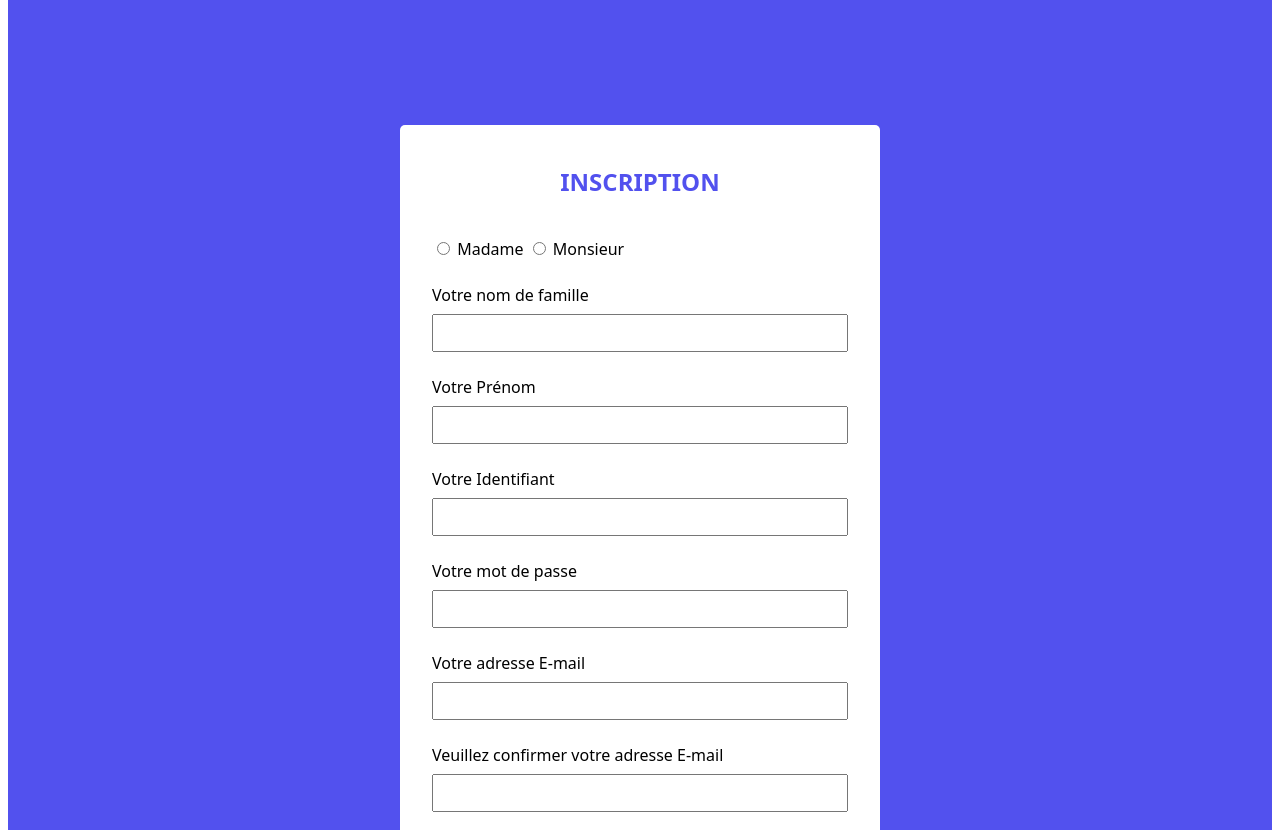
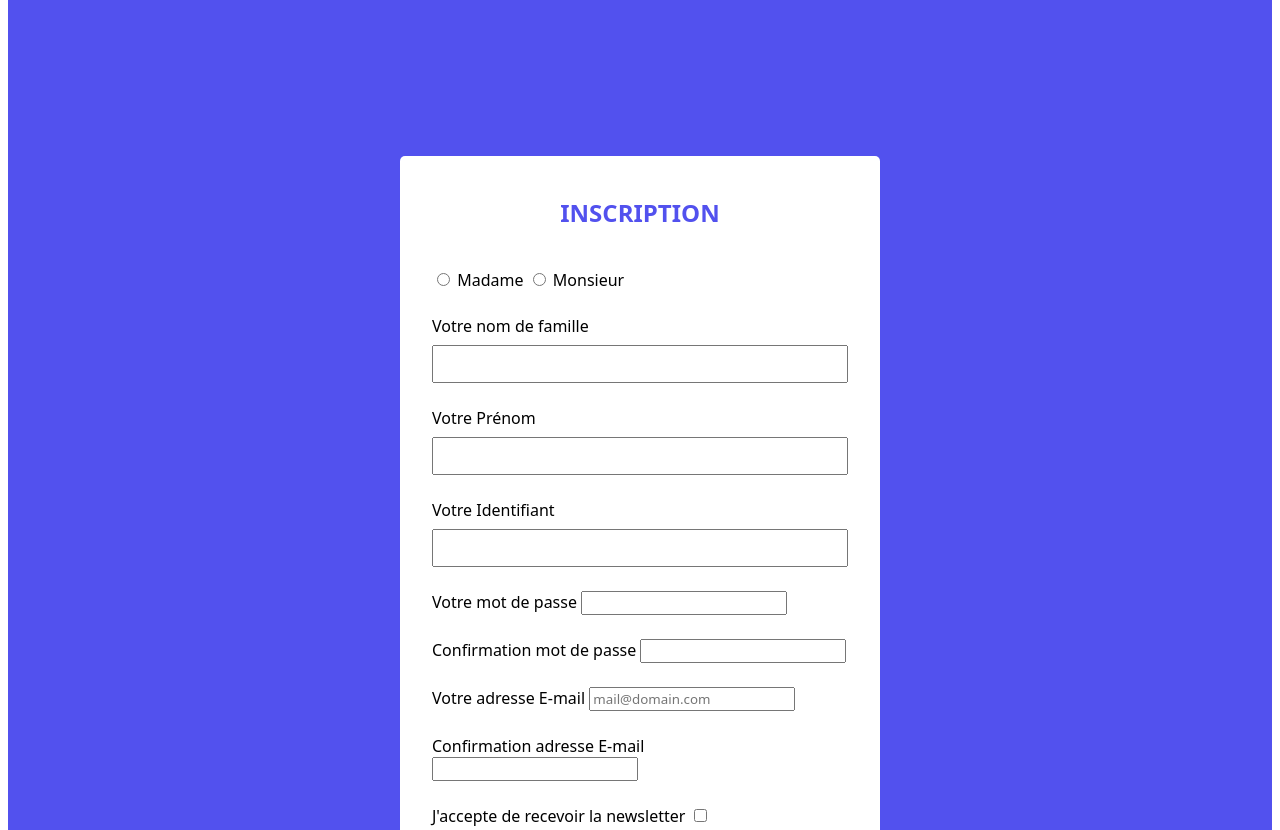
Before and after one commit to ALEXCOOL97437/projet-ecf, a plain HTML site: page formulaire-inscription.html in a window 1280 px wide. Shown: the part 300-1130 px from the top of the page. Drawn offline with Linux system fonts and the light colour scheme.

Commit message:
update formulaire inscription

```diff
--- a/formulaire-inscription.html
+++ b/formulaire-inscription.html
@@ -18,7 +18,7 @@
         </nav>
     </header>
     <div class="formulaire">
-      <form id="register-form">
+      <form id="register-form" onsubmit="return validateForm()">
         <h1>INSCRIPTION</h1>
         <div class="input-group">
           <input type="radio" id="female" name="civility" value="female">
@@ -30,35 +30,41 @@
 
         <div class="input-group">
             <label for="name">Votre nom de famille</label>
-            <input type="text" id="name" name="name">
+            <input type="text" id="name" name="name" required>
         </div>
 
         <div class="input-group">
             <label for="firstname">Votre Prénom</label>
-            <input type="text" id="firstname" name="firstname">
+            <input type="text" id="firstname" name="firstname" required>
         </div>
 
         <div class="input-group">
             <label for="identifiant">Votre Identifiant</label>
-            <input type="text" id="identifiant" name="identifiant">
+            <input type="text" id="identifiant" name="identifiant" required>
         </div>
         <div id="errorIdentifiant" class="error-message"></div>
 
         <div class="input-group">
             <label for="password">Votre mot de passe</label>
-            <input type="text" id="password" name="password">
+            <input type="password" id="password" name="password" required minlength="8">
         </div>
         <div id="errorPassword" class="error-message"></div>
 
         <div class="input-group">
+            <label for="password">Confirmation mot de passe</label>
+            <input type="password" id="confirmPassword" name="confirmPassword" required minlength="8">
+        </div>
+        <div id="errorConfirmPassword" class="error-message"></div>
+
+        <div class="input-group">
             <label for="email">Votre adresse E-mail</label>
-            <input type="text" id="email" name="email">
+            <input type="email" id="email" name="email" required placeholder="mail@domain.com">
         </div>
         <div id="errorEmail" class="error-message"></div>
 
         <div class="input-group">
-            <label for="confirmEmail">Veuillez confirmer votre adresse E-mail</label>
-            <input type="text" id="confirmEmail" name="confirmEmail">
+            <label for="confirmEmail">Confirmation adresse E-mail</label>
+            <input type="email" id="confirmEmail" name="confirmEmail" required>
         </div>
         <div id="errorConfirmEmail" class="error-message"></div>
 
@@ -68,7 +74,7 @@
         </div>
 
         <div class="input-action">
-            <button type="submit">Je m'inscris</button>
+            <button type="submit" id="buttonInscription">Je m'inscris</button>
         </div>
       </form>
     </div>
--- a/formulaire-inscription.js
+++ b/formulaire-inscription.js
@@ -30,6 +30,24 @@ password.addEventListener('input', (event) => {
         errorPassword.innerText = ''
     }
 });
+
+ //Pour confirmation mot de passe
+const confirmPassword = document.getElementById('confirmPassword')
+const errorConfirmPassword = document.getElementById('errorConfirmPassword')
+
+function validatePassword(inputpassword, inputConfirmPassword) {
+    if (inputpassword.value !== inputConfirmPassword.value) {
+        return 'Les mots de passe ne correspondent pas';
+    }
+    return ''
+};
+
+
+confirmPassword.addEventListener('input', () => {
+    const errorMessage = validatePassword(password, confirmPassword);
+    errorConfirmPassword.innerText = errorMessage
+});
+
 
 // Expression régulière pour valider E-mail
 const regexEmail = /^([0-9a-zA-Z].*?@([0-9a-zA-Z].*\.\w{2,4}))$/
```
Lines whose indentation alone changed are shown as unchanged.
